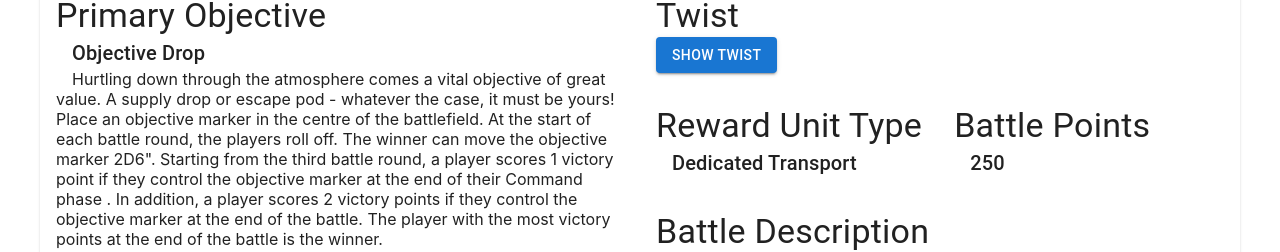
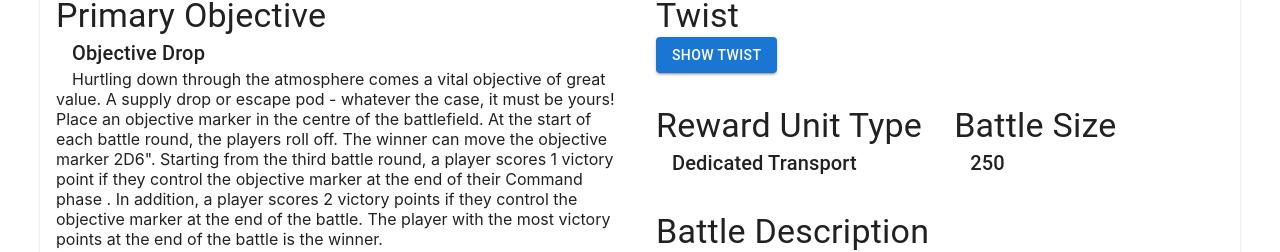
Before and after one commit to ken-bimmel/wh40k-hexgen, a React (Create React App) app: page / in a window 1280 px wide. Both pictures are taken after a click on the button "GENERATE A LEAGUE ROUND". Shown: the part 302-554 px from the top of the page. Built offline with nearby package versions, Linux system fonts and the light colour scheme.

Commit message:
Update text on battle card

```diff
--- a/src/components/BattlefieldCard.jsx
+++ b/src/components/BattlefieldCard.jsx
@@ -79,7 +79,7 @@ function BattlefieldCard({ battlefield, index }) {
                   </Typography>
                 </Grid>
                 <Grid item>
-                  <Typography variant="h4">Battle Points</Typography>
+                  <Typography variant="h4">Battle Size</Typography>
                   <Typography variant="h6" style={{ paddingLeft: "16px" }}>
                     {battlefield.pointTotal}
                   </Typography>
```
